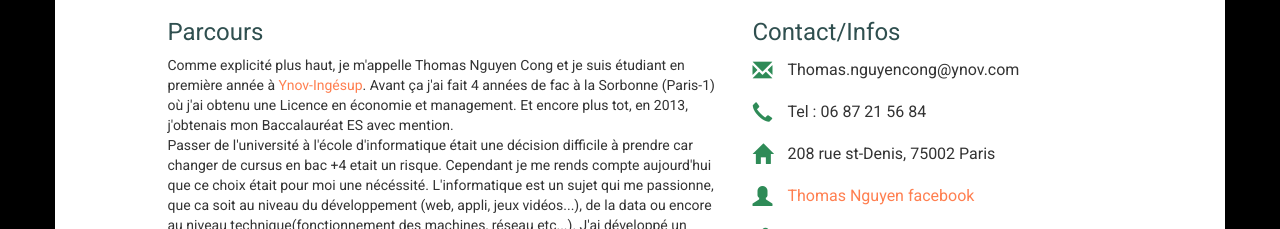
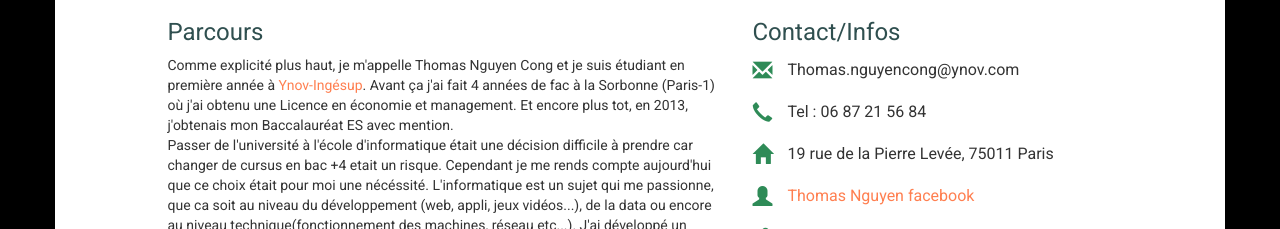
Before and after one commit to thomas-NC/thomas-NC.github.io, a plain HTML site: page index.html in a window 1280 px wide. Shown: the part 880-1109 px from the top of the page. Drawn offline with nearby package versions, Linux system fonts and the light colour scheme.

Commit message:
Update index.html

```diff
--- a/index.html
+++ b/index.html
@@ -80,7 +80,7 @@
 			<ul id="contact">
 				<li><span class="glyphicon glyphicon-envelope"></span>Thomas.nguyencong@ynov.com</li>
 				<li><span class="glyphicon glyphicon-earphone"></span>Tel : 06 87 21 56 84</li>
-				<li><span class="glyphicon glyphicon-home"></span>208 rue st-Denis, 75002 Paris</li>
+				<li><span class="glyphicon glyphicon-home"></span>19 rue de la Pierre Levée, 75011 Paris</li>
 				<li><span class="glyphicon glyphicon-user"></span><a href="https://www.facebook.com/profile.php?id=1831734134&ref=bookmarks" target="_blank">Thomas Nguyen facebook</a></li>
 				<li><span class="glyphicon glyphicon-link"></span><a href="https://www.linkedin.com/in/thomas-nguyen-cong-8b9539154/" target="_blank">Thomas Nguyen Cong linkdn</a></li>
 				<li><span class="glyphicon glyphicon-education"></span><a href="https://www.ingesup.com/campus/paris/" target="_blank">Ynov-Ingésup</a></li>
```
